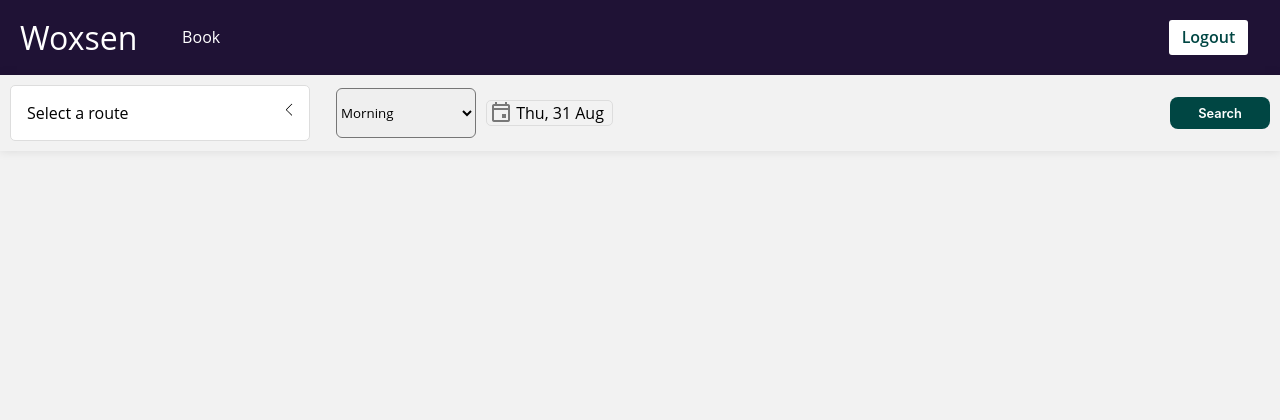
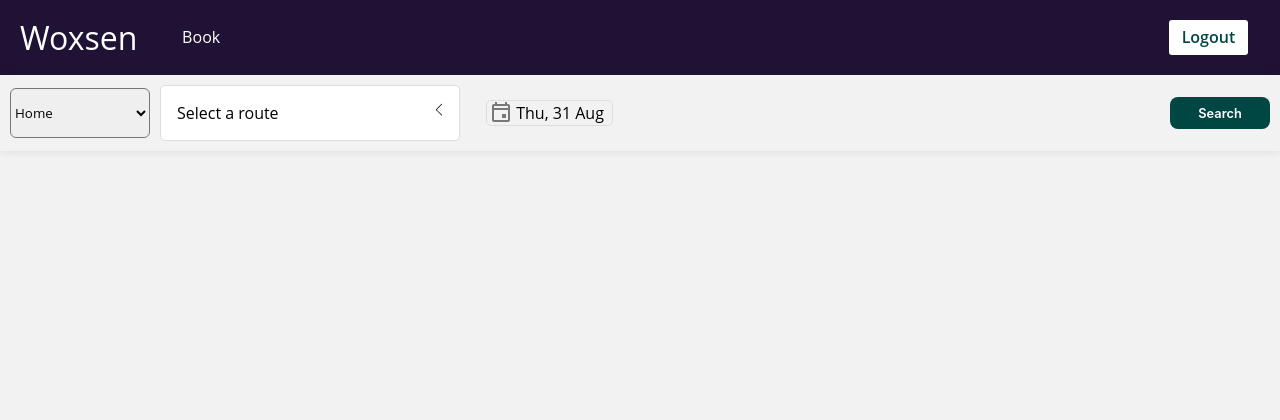
Before and after one commit to thelastdemon1337/Bus-booking-woxsen, a Flask app: template templates/student_home.html in a window 1280 px wide. Shown: the top 420 px of the page. Run offline with Flask 2, Linux system fonts and the light colour scheme; the template is opened without the code that fills it, so the values that code supplies are empty.

Commit message:
/home done

```diff
--- a/app.py
+++ b/app.py
@@ -32,10 +32,8 @@
 
 
 bus_routes = {
-    1:    {"name": "Corporate Office", "home": "5:00 PM", "campus": "7:00 AM", "fare": "450", "route_id": 1, "source": "campus", "destination": "Corporate Office", "locations": ["woxsen", "sangareddy", "Gachibowli", "Corporate Office"]},
-    2:   {"name": "Ameerpet", "home": "5:00 PM", "campus": "7:00 AM", "fare": "450", "route_id": 2, "source": "campus", "destination": "Ameerpet", "locations": ["Woxsen", "Miyapur", "kukatpally", "ameerpet"]},
-    # 3:    {"name": "Route-3", "evening": "5:00 PM", "morning": "7:00 AM", "fare": "1000", "route_id": 1, "source": "ameerpet", "destination": "woxsen", "locations": ["ameerpet", "kukatpally", "hitech-city", "woxsen"]},
-    # 4:   {"name": "Route-4", "evening": "5:00 PM", "morning": "7:00 AM", "fare": "1000", "route_id": 2, "source": "HiTech-City", "destination": "woxsen", "locations": ["hitech-city", "kukatpally", "ameerpet", "woxsen"]},
+    1:    {"name": "Corporate Office", "home": "5:15 PM", "campus": "7:00 AM", "fare": "450", "route_id": 1, "source": "campus", "destination": "Corporate Office", "locations": ["woxsen", "sangareddy", "Gachibowli", "Corporate Office"]},
+    2:   {"name": "Ameerpet", "home": "5:15 PM", "campus": "7:00 AM", "fare": "450", "route_id": 2, "source": "campus", "destination": "Ameerpet", "locations": ["Woxsen", "Miyapur", "kukatpally", "ameerpet"]},
 }
 
 # handle page not found
--- a/templates/student_home.html
+++ b/templates/student_home.html
@@ -2,6 +2,12 @@
 content %}
 <div id="student_home">
   <div class="search-bar">
+<div class="day-selector">
+      <select name="day-selector" id="day-selector">
+        <option value="home" selected>Home</option>
+        <option value="campus">Campus</option>
+      </select>
+    </div>
     <div class="route-selector">
       <details class="custom-select">
         <summary class="radios">
@@ -37,16 +43,10 @@
       </details>
     </div>
 
-    <div class="day-selector">
-      <select name="day-selector" id="day-selector">
-        <option value="morning" selected>Morning</option>
-        <option value="evening">Evening</option>
-      </select>
-    </div>
 
     <!-- date selector default today-->
     <div class="date-selector" onclick="openCalender()">
-      <input type="date" id="date" name="date" onchange="onDateSelect(event)" />
+      <input type="date" id="date" name="date" onchange="onDateSelect(event)" disabled/>
       <img
         src="{{url_for('static', filename='/img/calendar.png')}}"
         alt="calendar"
@@ -266,7 +266,8 @@
     var year = dateObj.getFullYear();
 
     // get day name from day number
-    var dayName = getDayName(day);
+    dayName = getDayName(day);
+
 
     // get month name from month number
     var monthName = getMonthName(month);
@@ -321,7 +322,8 @@
     const source = data.source.toUpperCase();
     const destination = data.destination;
     const startTime = data.start_time;
-    const locations = data.locations.join(", ")
+    let locations = data.locations.join(", ")
+    const r_locations = data.locations.reverse()
     const fare = data.fare;
     const busNumber = data.bus_number;
     const availableSeats = data.available_seats;
@@ -329,16 +331,23 @@
 
     const busCard = document.createElement("div");
     busCard.classList.add("bus-card");
+
+    // get Day
+
+    // const currentDate = new Date();
+    // const currentDayIndex = currentDate.getDay(); // Returns a number from 0 (Sunday) to 6 (Saturday)
+    // console.log(currentDate.getDay())
+
     const item = `
             <div class="item-1">
               <div class="item-content">
-                <h3 style='text-decoration: underline;'>${busNumber}</h3>
+                <h3 style='text-decoration: underline;'>${daySelector.value == "home" ? source : destination.toUpperCase()} TO ${daySelector.value == "home" ? destination.toUpperCase() : source} </h3>
 
                 <div class="bus-details">
                   <div class="start">
-                    <span>${source}</span>
+                    <span>TRIP START</span>
                     <span>${startTime}</span>
-                    <span>(${locations})</span>
+                    <span>(${daySelector.value == "home" ? locations : r_locations})</span>
                     </div>
                 </div>
               </div>
```
Also changed, not shown: users.db.
